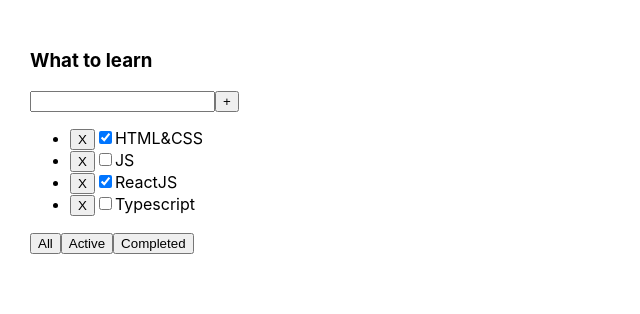
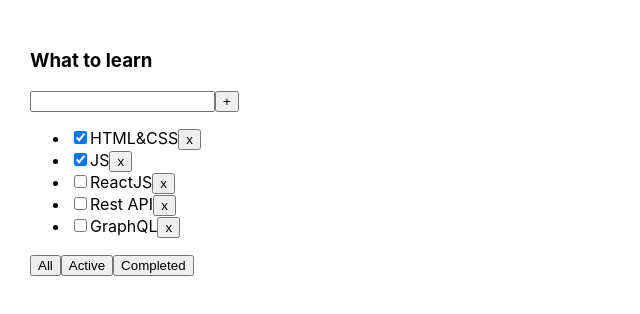
Before and after one commit to RuslanPer/todolist-ts, a React (Create React App) app: page / in a window 1280 px wide. Shown: the top 314 px of the page, without its empty margins (0-640 px from the left). Built offline with nearby package versions, Linux system fonts and the light colour scheme.

Commit message:
add: universal component Button, func add task

```diff
--- a/package.json
+++ b/package.json
@@ -10,10 +10,12 @@
     "@types/node": "^12.0.0",
     "@types/react": "^16.9.0",
     "@types/react-dom": "^16.9.0",
+    "@types/uuid": "^8.3.4",
     "react": "^16.13.1",
     "react-dom": "^16.13.1",
     "react-scripts": "3.4.1",
-    "typescript": "~3.7.2"
+    "typescript": "~3.7.2",
+    "uuid": "^8.3.2"
   },
   "scripts": {
     "start": "react-scripts start",
--- a/src/App.tsx
+++ b/src/App.tsx
@@ -1,47 +1,52 @@
 import React, {useState} from 'react';
 import './App.css';
 import {Todolist} from './Todolist';
+import {v1} from "uuid";
 
-export type filterValueType = 'All' | 'Active' | 'Completed'
+export type FilterValuesType = "all" | "active" | "completed";
+
 function App() {
 
-    let [tasks1, setTasks1] = useState([
-        { id: 1, title: "HTML&CSS", isDone: true },
-        {id: 2, title: "JS", isDone: false},
-        {id: 3, title: "ReactJS", isDone: true},
-        {id: 4, title: "Typescript", isDone: false}
-    ])
+    let [tasks, setTasks] = useState([
+        {id: v1(), title: "HTML&CSS", isDone: true},
+        {id: v1(), title: "JS", isDone: true},
+        {id: v1(), title: "ReactJS", isDone: false},
+        {id: v1(), title: "Rest API", isDone: false},
+        {id: v1(), title: "GraphQL", isDone: false},
+    ]);
 
-    const removeTask = (taskId: number) => {
-        tasks1 = tasks1.filter((el) => el.id !== taskId)
-        setTasks1(tasks1)
+    const addTask = (newTitle: string) => {
+        let newTask = {id: v1(), title: newTitle, isDone: false}
+        setTasks([newTask, ...tasks])
     }
 
-    // const [filterValue, setFilterValue] = useState('All')
-    //
-    // let filteredTasks = tasks1
-    //
-    // if (filterValue === 'Active') {
-    //     filteredTasks = tasks1.filter((el) => el.isDone === true)
-    // }
-    // if (filterValue === 'Completed') {
-    //     filteredTasks = tasks1.filter((el) => el.isDone === false)
-    // }
-    //
-    // let changeFilter = (value: filterValueType) => {
-    //     setFilterValue(value)
-    // }
+    function removeTask(id: string) {
+        let filteredTasks = tasks.filter(t => t.id !== id);
+        setTasks(filteredTasks);
+    }
 
+    let [filter, setFilter] = useState<FilterValuesType>("all");
 
+    let tasksForTodolist = tasks;
 
+    if (filter === "active") {
+        tasksForTodolist = tasks.filter(t => t.isDone === false);
+    }
+    if (filter === "completed") {
+        tasksForTodolist = tasks.filter(t => t.isDone === true);
+    }
+
+    function changeFilter(value: FilterValuesType) {
+        setFilter(value);
+    }
 
     return (
         <div className="App">
             <Todolist title="What to learn"
-                      tasks={tasks1}
+                      tasks={tasksForTodolist}
                       removeTask={removeTask}
-                      // changeFilter={changeFilter}
-            />
+                      changeFilter={changeFilter}
+                      addTask={addTask}/>
         </div>
     );
 }
--- a/src/Todolist.tsx
+++ b/src/Todolist.tsx
@@ -1,8 +1,9 @@
-import React, {useState} from 'react';
-import {filterValueType} from "./App";
+import React, {ChangeEvent, KeyboardEvent, useState} from 'react';
+import {FilterValuesType} from './App';
+import {Button} from "./components/Button";
 
 type TaskType = {
-    id: number
+    id: string
     title: string
     isDone: boolean
 }
@@ -10,48 +11,62 @@
 type PropsType = {
     title: string
     tasks: Array<TaskType>
-    removeTask: (taskId:number) => void
-    // changeFilter: (value: filterValueType) => void
+    removeTask: (taskId: string) => void
+    changeFilter: (value: FilterValuesType) => void
+    addTask: (newTitle: string) => void
 }
 
 export function Todolist(props: PropsType) {
 
-    const [filterValue, setFilterValue] = useState('All')
+    const [newTitle, setNewTitle] = useState('');
 
-    let filteredTasks = props.tasks
-
-    if (filterValue === 'Active') {
-        filteredTasks = props.tasks.filter((el) => el.isDone === true)
+    const addTackHandler = () => {
+        props.addTask(newTitle)
+        setNewTitle('')
     }
-    if (filterValue === 'Completed') {
-        filteredTasks = props.tasks.filter((el) => el.isDone === false)
+    const onChangeHandler = (event: ChangeEvent<HTMLInputElement>) => {
+        setNewTitle(event.currentTarget.value)
+    }
+    const onKeyPressHandler = (event: KeyboardEvent<HTMLInputElement>) => {
+        if( event.key === 'Enter') {
+            addTackHandler()
+        }
     }
 
-    let changeFilter = (value: filterValueType) => {
-        setFilterValue(value)
+    const tsarChangeFilterHandler = (value: FilterValuesType) => {
+        props.changeFilter(value)
+    }
+
+    const removeTaskHandler = (id: string) => {
+        props.removeTask(id)
     }
 
     return <div>
         <h3>{props.title}</h3>
         <div>
-            <input/>
-            <button>+</button>
+            <input value={newTitle} onChange={onChangeHandler} onKeyDown={onKeyPressHandler}/>
+            <Button name={'+'} callBack={addTackHandler}/>
         </div>
         <ul>
-            {filteredTasks.map( (el, index) => {
-                return (
-                    <li key={el.id}>
-                        <button onClick={() => props.removeTask(el.id)}>X</button>
-                        <input type="checkbox" checked={el.isDone}/>
-                        <span>{el.title}</span>
-                    </li>
-                )
-            })}
+            {
+                props.tasks.map(t => {
+                    return (
+                        <li key={t.id}>
+                            <input type="checkbox" checked={t.isDone}/>
+                            <span>{t.title}</span>
+                            <Button name={'x'} callBack={() => removeTaskHandler(t.id)}/>
+                        </li>
+                    )
+                })
+            }
         </ul>
         <div>
-            <button onClick={() => changeFilter('All')}>All</button>
-            <button onClick={() => changeFilter('Active')}>Active</button>
-            <button onClick={() => changeFilter('Completed')}>Completed</button>
+            <Button name={'All'}
+                    callBack={() => tsarChangeFilterHandler('all')}/>
+            <Button name={'Active'}
+                    callBack={() => tsarChangeFilterHandler('active')}/>
+            <Button name={'Completed'}
+                    callBack={() => tsarChangeFilterHandler('completed')}/>
         </div>
     </div>
 }
--- /dev/null
+++ b/src/components/Button.tsx
@@ -0,0 +1,15 @@
+import React from 'react';
+
+type ButtonPropsType = {
+    name: string,
+    callBack: () => void
+}
+
+export const Button = (props: ButtonPropsType) => {
+    const onClickHandler = () => {
+        props.callBack()
+    }
+    return (
+        <button onClick={onClickHandler}>{props.name}</button>
+    );
+}
```
Also changed, not shown: 1 other file (tests, documents, lock files or other folders).
